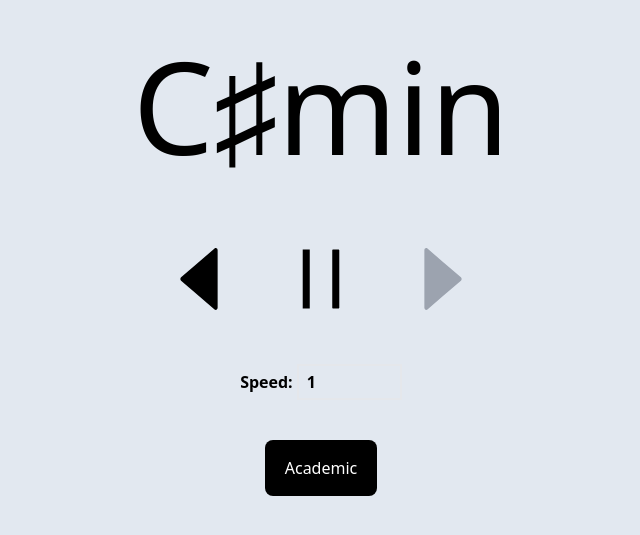
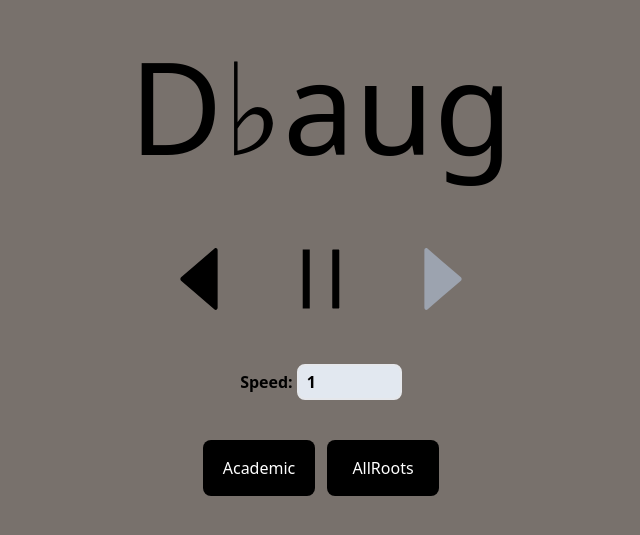
Before and after one commit to windbelike/Chord, a Next.js app: page / in a window 1280 px wide. Shown: the part 131-666 px from the top of the page, without its empty margins (319-959 px from the left). Built offline with nearby package versions, Linux system fonts and the light colour scheme.

Commit message:
roots in c major scale

```diff
--- a/src/app/notes.js
+++ b/src/app/notes.js
@@ -47,5 +47,13 @@ export const allNotes = {
   ...gNotes
 }
 
+// all scales
+export const cMajorScale = ['C', 'D', 'E', 'F', 'G', 'A', 'B']
+export const gMajorScale = ['G', 'A', 'B', 'C', 'D', 'E', 'F♯']
+
+export const rootsSelection = {
+  CMajorRoots: cMajorScale
+}
+
 export const academicQualities = ['maj', 'min', 'aug', 'dim']
 export const simpleQualities = ['', '-', '+', '°']
--- a/src/app/page.js
+++ b/src/app/page.js
@@ -1,6 +1,6 @@
 'use client'
 import { useEffect, useRef, useState } from 'react'
-import { allNotes } from './notes'
+import { allNotes, rootsSelection } from './notes'
 import { AiFillCaretLeft, AiFillCaretRight, AiOutlinePause, AiOutlinePlayCircle } from 'react-icons/ai'
 
 const chordQueueMaxLen = 10
@@ -16,8 +16,10 @@ export default function Home () {
   const [pause, setPause] = useState(false) // pause status
   const [chordQueue, setChordQueue] = useState([defaultChord])
   const modeName = simpleMode ? 'Simple' : 'Academic'
+  const [allRootsMode, setAllRootsMode] = useState(true)
+  const roots = allRootsMode ? 'AllRoots' : 'CMajorRoots'
 
-  const chord = useChord({ speed, simpleMode, currChordIndex, setCurrChordIndex, pause, chordQueue, setChordQueue })
+  const chord = useChord({ speed, simpleMode, currChordIndex, setCurrChordIndex, pause, chordQueue, setChordQueue, roots })
 
   function isLeftDisabled () {
     return currChordIndex <= 0
@@ -51,8 +53,25 @@ export default function Home () {
     setCurrChordIndex(currChordIndex + 1)
   }
 
+  // function openRootDialog () {
+  //   const dialog = document.querySelector('#rootDialog')
+  //   dialog.showModal()
+  //   // close when clicking else where
+  //   dialog.addEventListener('click', e => {
+  //     const dialogDimensions = dialog.getBoundingClientRect()
+  //     if (
+  //       e.clientX < dialogDimensions.left ||
+  //       e.clientX > dialogDimensions.right ||
+  //       e.clientY < dialogDimensions.top ||
+  //       e.clientY > dialogDimensions.bottom
+  //     ) {
+  //       dialog.close()
+  //     }
+  //   })
+  // }
+
   return (
-    <div className='bg-slate-200' >
+    <div className='bg-stone-500' >
       {/* todo adapting to mobile device */}
       {/* Chord screen */}
       <div className='h-screen w-screen overflow-hidden flex flex-col justify-center items-center'>
@@ -75,9 +94,19 @@ export default function Home () {
         {/* Functional button */}
         <div className='flex items-center mt-10 font-bold'>
           <span>Speed:&nbsp;</span>
-          <input className='h-9 p-2 border-2 bg-slate-200' type="text" id="speed" name="speed" size="4" value={speed} placeholder={speed} onChange={onSpeedChange} />
+          <input className='rounded-lg h-9 p-2 border-2 bg-slate-200' type="text" id="speed" name="speed" size="4" value={speed} placeholder={speed} onChange={onSpeedChange} />
         </div>
-        <button className='mt-10 text-white bg-black rounded-lg w-28 h-14' onClick={() => setSimpleMode(!simpleMode)}>{modeName}</button>
+        <div className='mt-10 flex space-x-3'>
+          <button className=' text-white bg-black rounded-lg w-28 h-14' onClick={() => setSimpleMode(!simpleMode)}>{modeName}</button>
+          <button className=' text-white bg-black rounded-lg w-28 h-14' onClick={() => setAllRootsMode(!allRootsMode)}>{roots}</button>
+        </div>
+        {/* <dialog id="rootDialog" className='p-0 w-64 rounded-lg'>
+          <div className=' bg-stone-600 flex flex-col h-full p-4 space-y-5'>
+            <button className='text-xl font-bold hover:bg-slate-200'>All</button>
+            <button className='text-xl font-bold'>Root In C Major Scale</button>
+            <button className='text-xl font-bold'>Root In G Major Scale</button>
+          </div>
+        </dialog> */}
       </div>
     </div>
   )
@@ -88,7 +117,7 @@ function isInTimemachineState (currChordIndex, chordQueue) {
   return currChordIndex < chordQueue.length - 1
 }
 
-function useChord ({ speed, simpleMode, currChordIndex, setCurrChordIndex, pause, chordQueue, setChordQueue }) {
+function useChord ({ speed, simpleMode, currChordIndex, setCurrChordIndex, pause, chordQueue, setChordQueue, roots }) {
   let safeChordIndex = currChordIndex
   if (currChordIndex >= chordQueue.length) {
     safeChordIndex = chordQueue.length - 1
@@ -124,7 +153,7 @@ function useChord ({ speed, simpleMode, currChordIndex, setCurrChordIndex, pause
       speed = maxSpeedSec
     }
     const interval = setInterval(() => {
-      const currentChord = getRandomChord({ simpleMode })
+      const currentChord = getRandomChord({ simpleMode, roots })
       chordQueue.push(currentChord)
       if (chordQueue.length > chordQueueMaxLen) {
         chordQueue.shift()
@@ -139,22 +168,28 @@ function useChord ({ speed, simpleMode, currChordIndex, setCurrChordIndex, pause
 }
 
 // get a random chord
-function getRandomChord ({ simpleMode }) {
-  const chordNotations = buillAllChordsNotation({ simpleMode })
+function getRandomChord ({ simpleMode, roots }) {
+  const chordNotations = buillAllChordsNotation({ simpleMode, roots })
 
   const randomIndex = Math.floor(Math.random() * chordNotations.length)
   return chordNotations[randomIndex]
 }
 
-function buillAllChordsNotation ({ simpleMode }) {
-  const academicQualities = ['maj', 'min', 'aug', 'dim']
-  const simpleQualities = ['', '-', '+', '°']
+const academicQualities = ['maj', 'min', 'aug', 'dim']
+const simpleQualities = ['', '-', '+', '°']
+
+function buillAllChordsNotation ({ simpleMode, roots }) {
   const qualities = simpleMode ? simpleQualities : academicQualities
   const chordNotations = []
 
-  for (const note in allNotes) {
+  let notes = rootsSelection[roots]
+  if (notes == null) {
+    notes = allNotes
+  }
+
+  for (const note in notes) {
     for (const quality of qualities) {
-      const n = allNotes[note]
+      const n = notes[note]
       // const chord = parseChord(`${n}${quality}`);
       // chordNotations.push(renderChord(chord));
       chordNotations.push(`${n}${quality}`)
```
